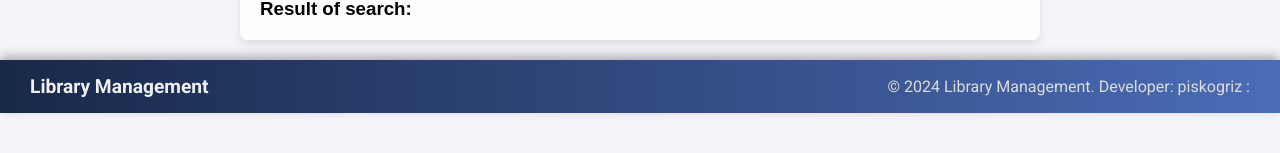
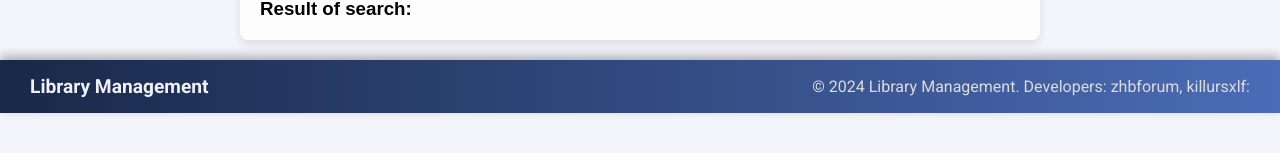
Before and after one commit to zhbforum/coursework, a React (Create React App) app in the folder frontend/: page /advanced-search in a window 1280 px wide. Shown: the part 283-436 px from the top of the page. Built offline with nearby package versions, Linux system fonts and the light colour scheme.

Commit message:
change developer

```diff
--- a/frontend/src/components/Footer.jsx
+++ b/frontend/src/components/Footer.jsx
@@ -6,7 +6,7 @@ function Footer()
   return (
     <footer className="footer">
       <div className="footer-logo">Library Management</div>
-      <p>&copy; {new Date().getFullYear()} Library Management. Developer: piskogriz :</p>
+      <p>&copy; {new Date().getFullYear()} Library Management. Developers: zhbforum, killursxlf:</p>
     </footer>
   );
 }
```
